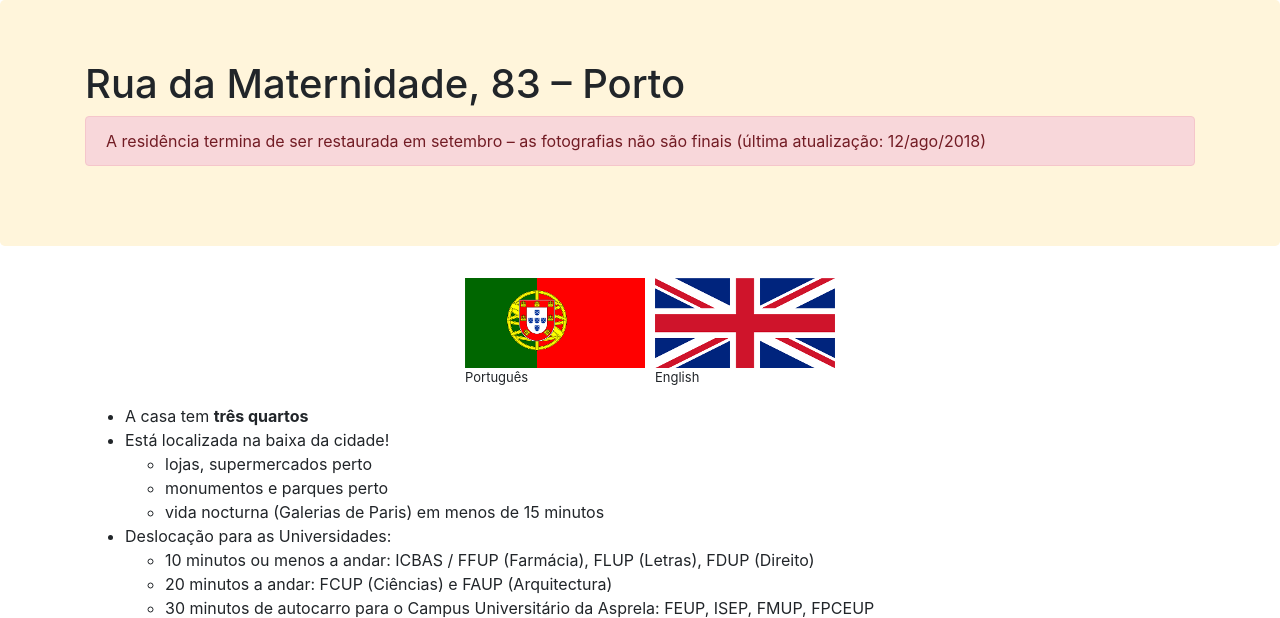
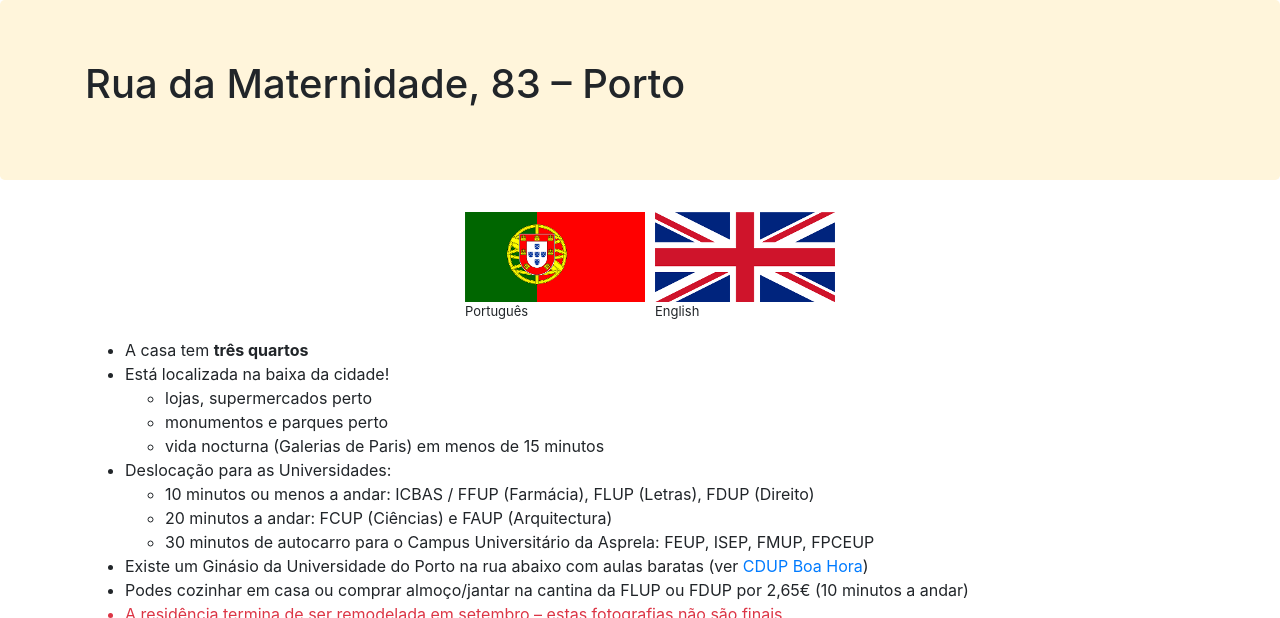
Before and after one commit to rpmcruz/rpmcruz.github.io, a Jekyll site: the page maternidade/index.html, which Jekyll copies as it is, in a window 1280 px wide and 900 px high, cut to the strip 0-618 px from the top of the window. Built offline with Jekyll 4.4.1, drawn with Linux system fonts in a browser that asks for light colours.

Commit message:
Update index.html

```diff
--- a/maternidade/index.html
+++ b/maternidade/index.html
@@ -12,9 +12,6 @@
 <div class="jumbotron">
 <div class="container">
 <h1>Rua da Maternidade, 83 &ndash; Porto</h1>
-<div class="alert alert-danger" role="alert">
-A residência termina de ser restaurada em setembro &ndash; as fotografias não são finais (última atualização: 12/ago/2018)
-</div>
 </div>
 </div>
 
```
